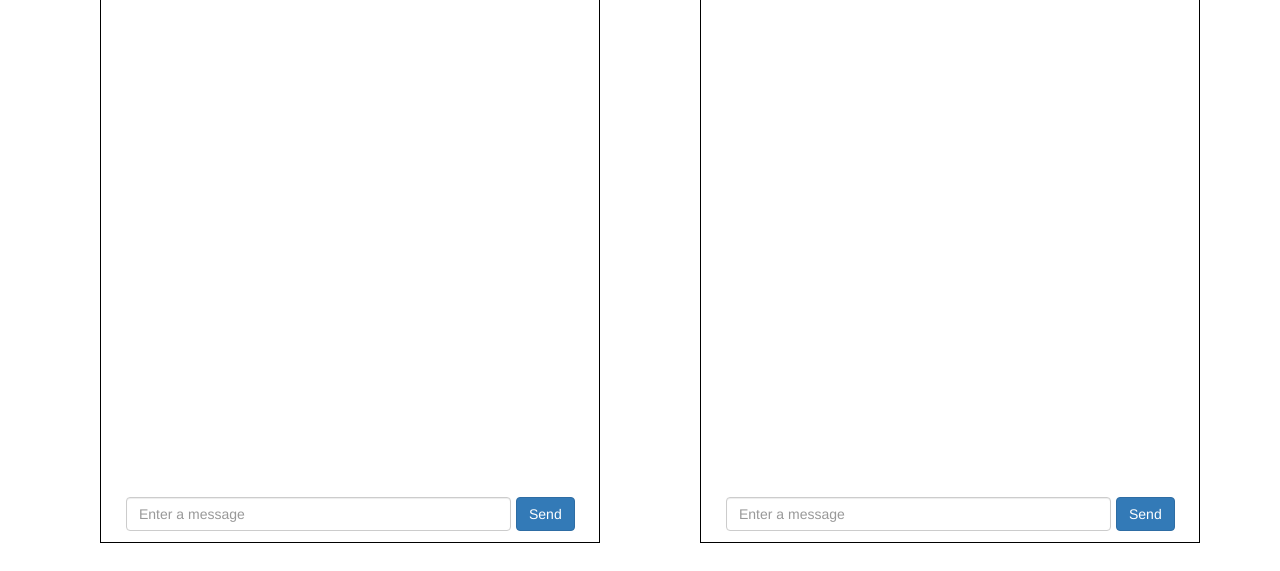
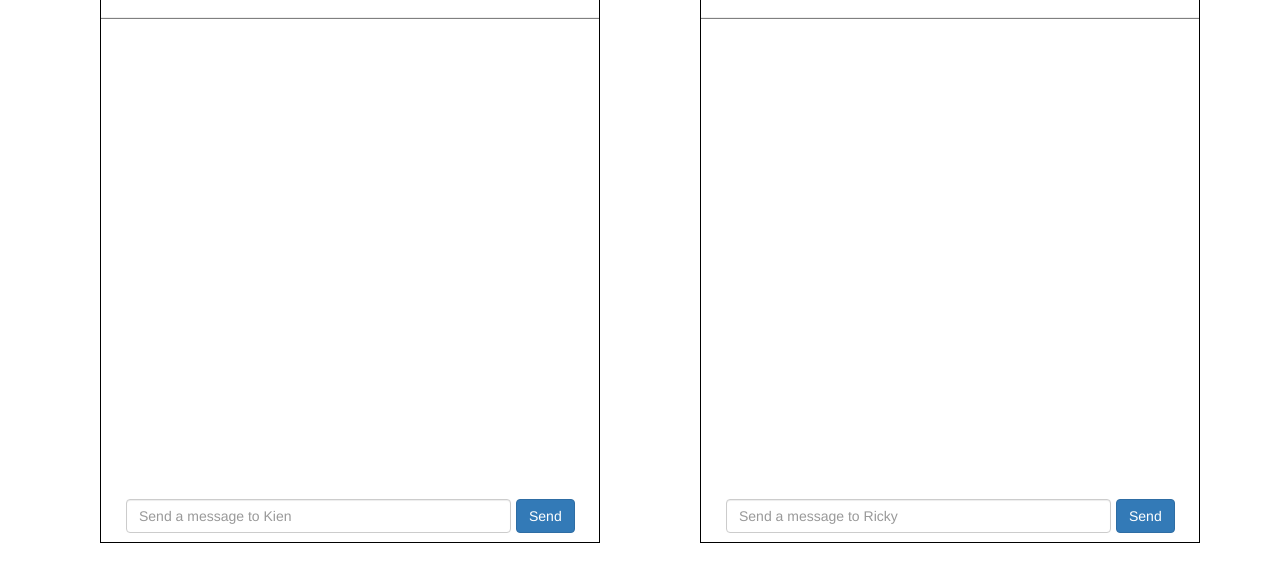
Before and after one commit to Rickydam/Messages, a plain HTML site: page index.html in a window 1280 px wide. Shown: the part 107-678 px from the top of the page. Drawn offline with nearby package versions, Linux system fonts and the light colour scheme.

Commit message:
Small UI changes

```diff
--- a/custom.css
+++ b/custom.css
@@ -9,10 +9,10 @@
 
 #RickyInput {
   margin-left: 10px;
-  margin-top: 490px;
+  margin-top: 460px;
 }
 
 #KienInput {
   margin-left: 10px;
-  margin-top: 490px;
+  margin-top: 460px;
 }
--- a/index.html
+++ b/index.html
@@ -10,19 +10,21 @@
     <div>
       <div id="Rectangle">
         <h2 style="margin-left:10px"> Ricky </h2>
+        <hr noshade style="height:1px">
           <div class="col-xs-10">
-            <input class="form-control" type="text" placeholder="Enter a message" id="RickyInput">
+            <input class="form-control" type="text" placeholder="Send a message to Kien" id="RickyInput">
           </div>
-        <button class="btn btn-primary" style="margin-top:490px" type="submit"> Send </button>
+        <button class="btn btn-primary" style="margin-top:460px" type="submit"> Send </button>
         </div>
 
       </div>
       <div id="Rectangle">
         <h2 style="margin-left:10px"> Kien </h2>
+        <hr noshade style="height:1px">
           <div class="col-xs-10">
-            <input class="form-control" type="text" placeholder="Enter a message" id="KienInput">
+            <input class="form-control" type="text" placeholder="Send a message to Ricky" id="KienInput">
           </div>
-        <button class="btn btn-primary" style="margin-top:490px" type="submit"> Send </button>
+        <button class="btn btn-primary" style="margin-top:460px" type="submit"> Send </button>
       </div>
     </div>
   </body>
```
